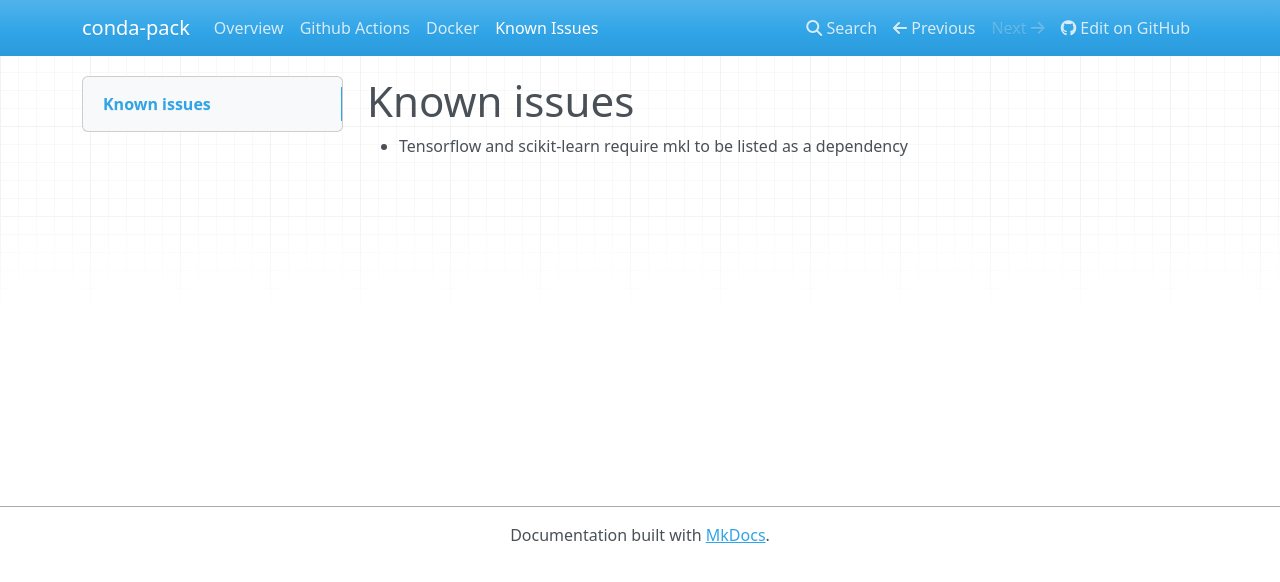
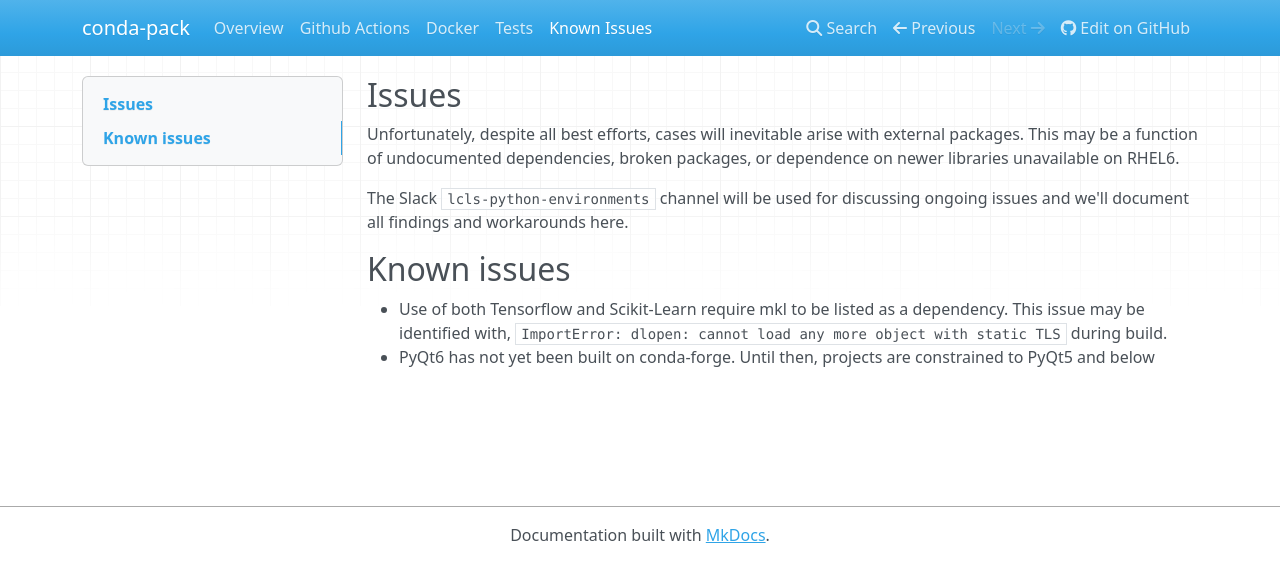
Before and after one commit to slaclab/conda-pack-docs, an MkDocs documentation site: the page built from docs/issues.md, in a window 1280 px wide. Shown: the top 582 px of the page. Built offline with MkDocs 1.6.1, drawn with Linux system fonts in a browser that asks for light colours; nearby versions of some CDN libraries.

Commit message:
Updated docs with tests and issues

```diff
--- a/docs/issues.md
+++ b/docs/issues.md
@@ -1,2 +1,9 @@
-# Known issues
-- Tensorflow and scikit-learn require mkl to be listed as a dependency
+## Issues
+
+Unfortunately, despite all best efforts, cases will inevitable arise with external packages. This may be a function of undocumented dependencies, broken packages, or dependence on newer libraries unavailable on RHEL6.
+
+The Slack `lcls-python-environments` channel will be used for discussing ongoing issues and we'll document all findings and workarounds here.
+
+## Known issues
+- Use of both Tensorflow and Scikit-Learn require mkl to be listed as a dependency. This issue may be identified with, `ImportError: dlopen: cannot load any more object with static TLS` during build.
+- PyQt6 has not yet been built on conda-forge. Until then, projects are constrained to PyQt5 and below
--- a/mkdocs.yml
+++ b/mkdocs.yml
@@ -5,4 +5,5 @@ nav:
   - Overview: index.md
   - Github Actions: action.md
   - Docker: docker.md
+  - Tests: tests.md
   - Known Issues: issues.md
```
Also changed, not shown: docs/action.md (+4 -3 lines), docs/index.md (+22 -3 lines), docs/tests.md (added, +67 -0 lines).
